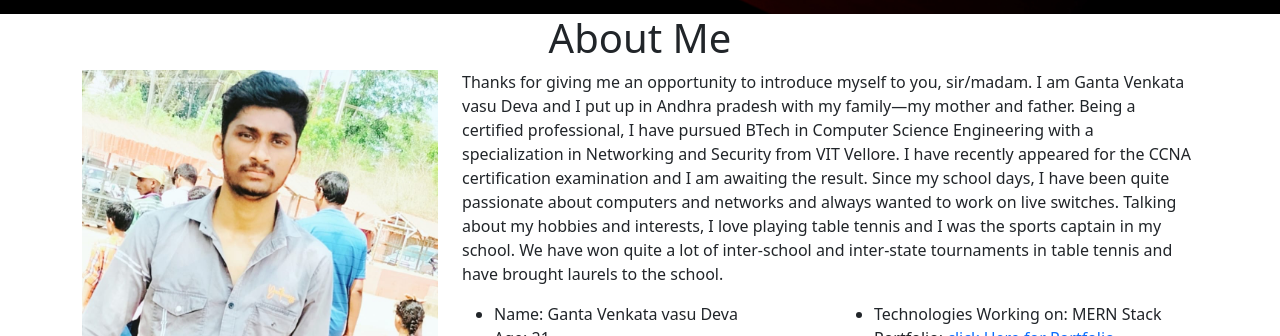
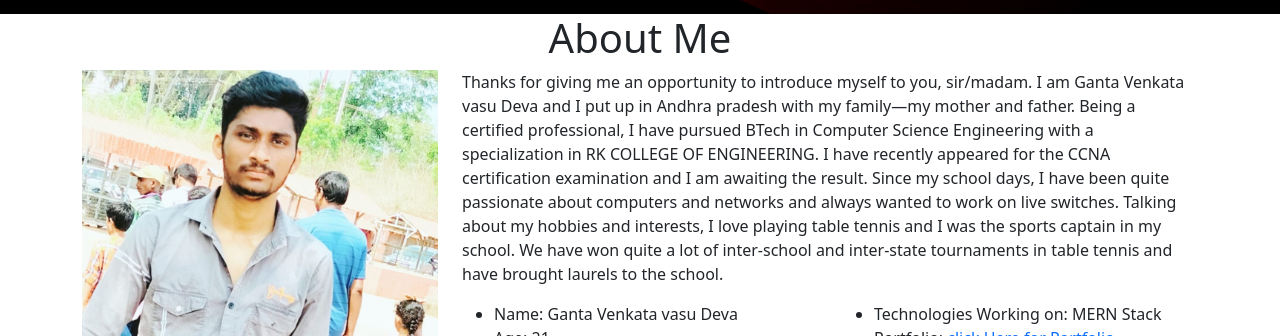
Before and after one commit to Gantavasu/vasuportfolio.github.io, a plain HTML site: page index.html in a window 1280 px wide. Shown: the part 786-1122 px from the top of the page. Drawn offline with nearby package versions, Linux system fonts and the light colour scheme.

Commit message:
Update index.html

```diff
--- a/index.html
+++ b/index.html
@@ -64,7 +64,7 @@
           <img src="passportPicturevv.jpg" alt="passportPicture" class="card-img img-flude">
         </div>
         <div class="col-md-8">
-          <p>Thanks for giving me an opportunity to introduce myself to you, sir/madam. I am  Ganta Venkata vasu Deva and I put up in Andhra pradesh with my family—my mother and father. Being a certified professional, I have pursued BTech in Computer Science Engineering with a specialization in Networking and Security from VIT Vellore. I have recently appeared for the CCNA certification examination and I am awaiting the result. Since my school days, I have been quite passionate about computers and networks and always wanted to work on live switches. Talking about my hobbies and interests, I love playing table tennis and I was the sports captain in my school. We have won quite a lot of inter-school and inter-state tournaments in table tennis and have brought laurels to the school.</p>
+          <p>Thanks for giving me an opportunity to introduce myself to you, sir/madam. I am  Ganta Venkata vasu Deva and I put up in Andhra pradesh with my family—my mother and father. Being a certified professional, I have pursued BTech in Computer Science Engineering with a specialization in RK COLLEGE OF ENGINEERING. I have recently appeared for the CCNA certification examination and I am awaiting the result. Since my school days, I have been quite passionate about computers and networks and always wanted to work on live switches. Talking about my hobbies and interests, I love playing table tennis and I was the sports captain in my school. We have won quite a lot of inter-school and inter-state tournaments in table tennis and have brought laurels to the school.</p>
           <div class="row">
             <div class="col-md-6">
               <ul>
```
